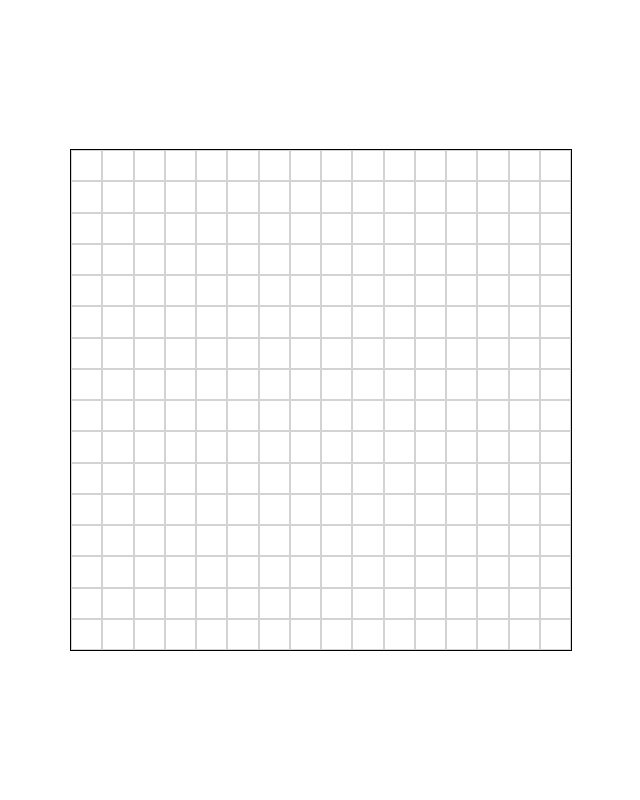
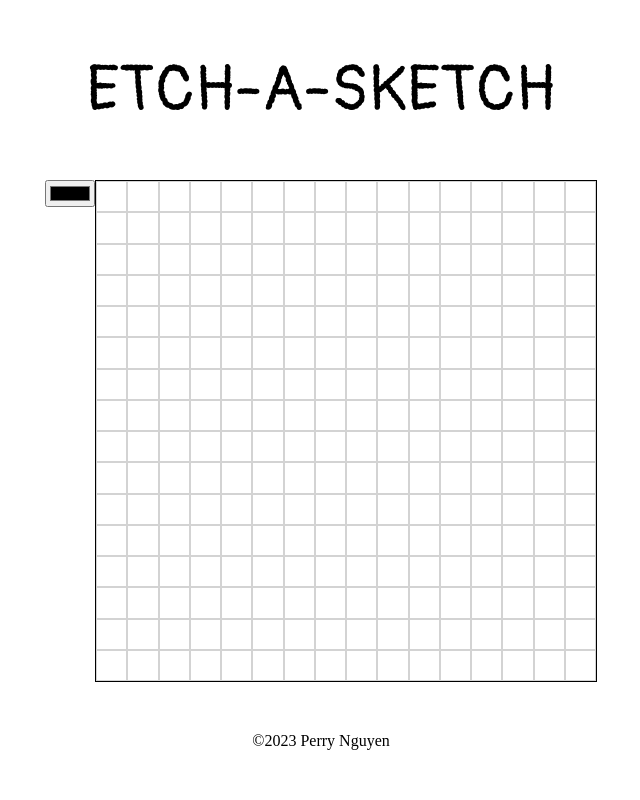
Before and after one commit to Tenlive1/etch-a-sketch, a plain HTML site: page index.html in a window 1280 px wide. Shown: the whole page, without its empty margins (319-959 px from the left). Drawn offline with Linux system fonts and the light colour scheme.

Commit message:
got the input to be color

```diff
--- a/index.html
+++ b/index.html
@@ -5,12 +5,31 @@
     <meta http-equiv="X-UA-Compatible" content="IE=edge">
     <meta name="viewport" content="width=device-width, initial-scale=1.0">
     <link rel="stylesheet" href="style.css">
-
+    <link rel="preconnect" href="https://fonts.googleapis.com">
+    <link rel="preconnect" href="https://fonts.gstatic.com" crossorigin>
+    <link href="https://fonts.googleapis.com/css2?family=Pangolin&display=swap" rel="stylesheet">
     <title>ETCH-A-SKETCH</title>
 </head>
 <body draggable="false">
+    <div id="header">
+        ETCH-A-SKETCH
+    </div>
     <div id="container">
 
+        <div id="menu">
+
+            <input type="color" value="FFFFF" id="colors">
+
+        </div>
+
+        <div id="sketch-container">
+
+        </div>
+    </div>
+
+
+    <div id="footer">
+        ©2023 Perry Nguyen
     </div>
 </body>
 <script src="scripts.js" ></script>
--- a/scripts.js
+++ b/scripts.js
@@ -1,5 +1,5 @@
 
-const container = document.querySelector('#container');
+const sketch = document.querySelector('#sketch-container');
 
 function creategrid(rows,cols){
 
@@ -20,11 +20,17 @@ function creategrid(rows,cols){
         }
         row.style = "display: flex; ";
         row.setAttribute('draggable',false);
-        container.appendChild(row);
+        sketch.appendChild(row);
     };
 
 }
 creategrid(16,16);
+
+
+
+
+
+
 
 
 const cols = document.querySelectorAll('.col');
--- a/style.css
+++ b/style.css
@@ -1,12 +1,13 @@
 body{
     display: flex;
+    flex-direction: column;
     justify-content: center;
     align-items: center;
     padding: 0;
     margin: 0;
     min-height: 100vh;
 }
-#container{
+#sketch-container{
     display: flex;
     flex-wrap: wrap;
     width: 500px;
@@ -14,8 +15,25 @@ body{
     border: 1px black;
     border-style: solid;
 
+
 }
 
-#container > div{
+#sketch-container > div{
     flex: 1 0 100%;
 }
+#header{
+    display: flex;
+    align-items: center;
+    font-size: 64px;
+    font-family: 'Pangolin', cursive;
+    flex: 1 1 100%;
+}
+#footer{
+    display: flex;
+    font-size: 16px;
+    align-items: center;
+    flex: 1 1 100%;
+}
+#container{
+    display: flex;
+}
```
Also changed, not shown: 1 other file.
